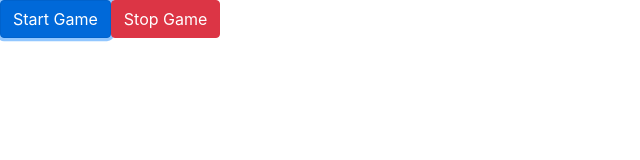
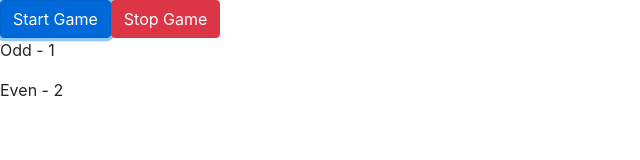
Before and after one commit to franciscovaz/databinding-challenge-angular, an Angular app: page / in a window 1280 px wide. Both pictures are taken after a click on the button "Start Game". Shown: the top 160 px of the page, without its empty margins (0-640 px from the left). Built offline with nearby package versions, Linux system fonts and the light colour scheme.

Commit message:
get components on app component

```diff
--- a/src/app/app.component.html
+++ b/src/app/app.component.html
@@ -1 +1,19 @@
 <app-game-control (startGameEvent)="onStartGame($event)"></app-game-control>
+<div *ngFor="let number of numbersArray">
+  <div *ngIf="number % 2; else oddNumber">
+    <app-even>
+      <p>
+        Odd - {{ number }}
+      </p>
+    </app-even>
+  </div>
+
+  <ng-template #oddNumber>
+    <app-odd>
+      <p>
+        Even - {{ number }}
+      </p>
+    </app-odd>
+  </ng-template>
+
+</div>
--- a/src/app/app.component.ts
+++ b/src/app/app.component.ts
@@ -6,9 +6,10 @@ import { Component } from '@angular/core';
   styleUrls: ['./app.component.css']
 })
 export class AppComponent {
-  title = 'databinding-challenge';
+  numbersArray: Array<number> = [];
 
   onStartGame(startGameCounter: { incrementedOnStart: number }) {
     console.log('No app: ', startGameCounter.incrementedOnStart);
+    this.numbersArray.push(startGameCounter.incrementedOnStart);
   }
 }
--- a/src/app/even/even.component.css
+++ b/src/app/even/even.component.css
@@ -0,0 +1,3 @@
+p {
+  color: blueviolet;
+}
--- a/src/app/even/even.component.html
+++ b/src/app/even/even.component.html
@@ -1 +1 @@
-<p>even works!</p>
+<ng-content></ng-content>
--- a/src/app/odd/odd.component.css
+++ b/src/app/odd/odd.component.css
@@ -0,0 +1,3 @@
+p {
+  color: rgb(223, 226, 43);
+}
--- a/src/app/odd/odd.component.html
+++ b/src/app/odd/odd.component.html
@@ -1 +1 @@
-<p>odd works!</p>
+<ng-content></ng-content>
```
